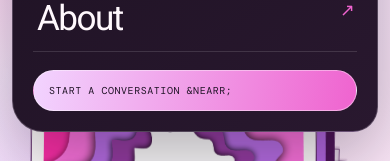
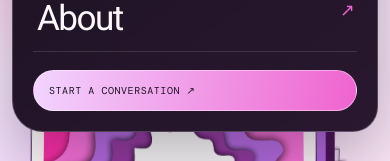
Before and after one commit to DanHues/creative-portfolio, a Next.js app: page / in a window 390 px wide. Both pictures are taken after a click on the button "Open navigation". Shown: the part 326-487 px from the top of the page. Built offline with nearby package versions, Linux system fonts and the light colour scheme; a web font is replaced by a local one.

Commit message:
Fix mobile contact arrow rendering

```diff
--- a/components/scroll-header.tsx
+++ b/components/scroll-header.tsx
@@ -68,7 +68,7 @@ export function ScrollHeader({ basePath }: { basePath: string }) {
         <Link href="/photography" onClick={closeMenu}>Photography</Link>
         <Link href="/#about" onClick={closeMenu}>About</Link>
         <a className="mobile-nav-contact" href="mailto:hello@example.com" onClick={closeMenu}>
-          Start a conversation &nearr;
+          Start a conversation {"\u2197"}
         </a>
       </nav>
       <a className="availability" href="mailto:hello@example.com">
```
